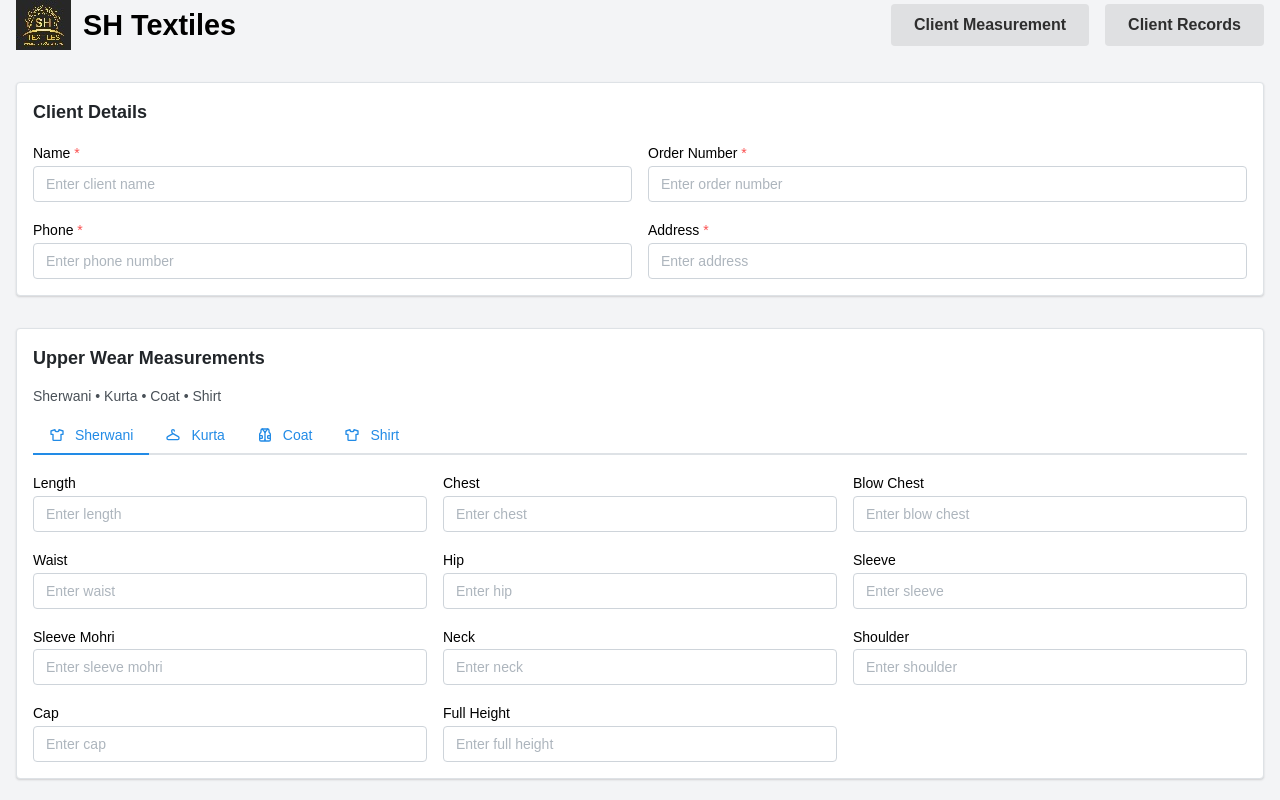
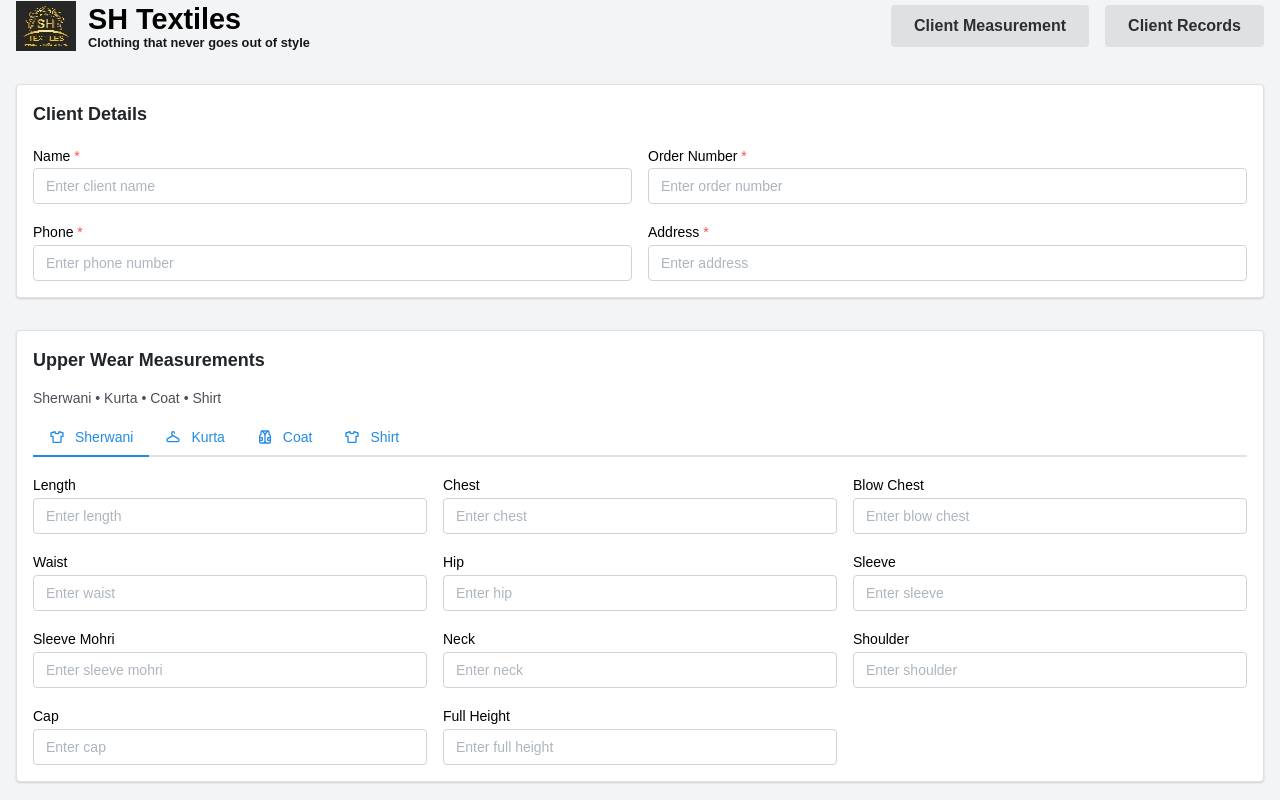
Before and after one commit to Zakiuddin53/sh-textile-v2, a Next.js app: page / in a window 1280 px wide. Shown: the top 800 px of the page. Built offline with nearby package versions, Linux system fonts and the light colour scheme.

Commit message:
add subheading in header

```diff
--- a/src/components/layout/Header.tsx
+++ b/src/components/layout/Header.tsx
@@ -9,22 +9,60 @@ export function Header() {
         <Group justify="space-between" align="center">
           <Link href="/" className="no-underline">
             <Group align="center" gap="sm">
-              <Image src="/logo.jpeg" alt="Mehdi Hassan Logo" height={50} width={50} priority style={{ width: "auto", height: "50px" }} />
-              <Title order={2} className="font-arabic" style={{ fontSize: "1.8rem", color: "black" }}>
-                SH Textiles
-              </Title>
+              <Image
+                src="/logo.jpeg"
+                alt="Sh Textiles Logo"
+                height={50}
+                width={80}
+                priority
+                style={{ width: "60px", height: "50px" }}
+              />
+              <div>
+                <Title
+                  order={2}
+                  className="font-arabic"
+                  style={{
+                    fontSize: "1.8rem",
+                    color: "black",
+                    marginBottom: 0,
+                  }}
+                >
+                  SH Textiles
+                </Title>
+                <Title
+                  order={4}
+                  className="font-medium"
+                  style={{
+                    fontSize: "0.8rem",
+                    color: "gray.8",
+                    marginTop: "-5px",
+                  }}
+                >
+                  Clothing that never goes out of style
+                </Title>
+              </div>
             </Group>
           </Link>
 
           <Group>
             <Link href="/" className="no-underline">
-              <Button variant="light" color="dark" size="md" className="font-medium">
+              <Button
+                variant="light"
+                color="dark"
+                size="md"
+                className="font-medium"
+              >
                 Client Measurement
               </Button>
             </Link>
 
             <Link href="/records" className="no-underline">
-              <Button variant="light" color="dark" size="md" className="font-medium">
+              <Button
+                variant="light"
+                color="dark"
+                size="md"
+                className="font-medium"
+              >
                 Client Records
               </Button>
             </Link>
```
Also changed, not shown: 1 other file (tests, documents, lock files or other folders).
